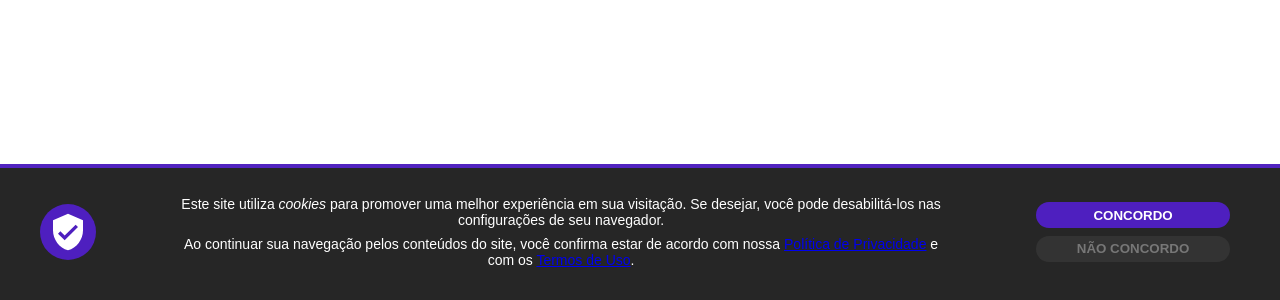
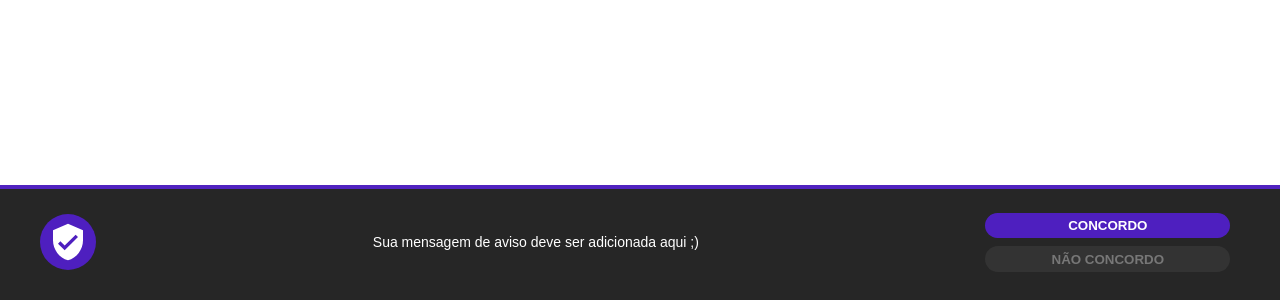
Before and after one commit to georgelab/cookie-dookie, a plain HTML site: page livetest/index.html in a window 1280 px wide. Shown: the part 500-800 px from the top of the page. Drawn offline with Linux system fonts and the light colour scheme.

Commit message:
production v1.0

```diff
--- a/livetest/index.html
+++ b/livetest/index.html
@@ -1,5 +1,5 @@
 <!DOCTYPE html>
-<html lang="en">
+<html lang="pt-BR">
 <head>
     <meta charset="UTF-8">
     <meta http-equiv="X-UA-Compatible" content="IE=edge">
@@ -10,25 +10,20 @@
 <body>
     <script src="../src/fnxck.js"></script>
     <script>
-        var fnxck = new fnxck('testing');
-        if ( fnxck.getCookie() === null ) {
-            //no controlcookie - show alert
-            var html =  '<div class="overlay"></div>' +
-                        '<div class="content">'+
-                            '<div class="sec">'+
-                                '<img src="../src/fnxck_shield.svg" width="32" height="32" alt="icone" title="icone" />'+
-                            '</div>'+
-                            '<div class="txt">' +
-                                '<p>Este site utiliza <em>cookies</em> para promover uma melhor experiência em sua visitação. Se desejar, você pode desabilitá-los nas configurações de seu navegador.</p>'+
-                                '<p>Ao continuar sua navegação pelos conteúdos do site, você confirma estar de acordo com nossa <a href="/politica-de-privacidade/" title="Leia nossa Política de Privacidade">Política de Privacidade</a> e com os <a href="/termos-de-uso/" title="Leia nossos Termos de Uso">Termos de Uso</a>.</p>'+
-                            '</div>' +
-                            '<div class="ctl">' +
-                                '<button class="agree" onclick="fnxck.setCookie(\'allowed\',365)">Concordo</button>'+
-                                '<button class="disagree" onclick="fnxck.setCookie(\'denied\',30)">Não concordo</button>'+
-                            '</div>' +
-                        '</div>';
-            fnxck.showWarn(html);
-        }
+        var fnxck = new fnxck({
+            //essential
+            cookiename: 'meu-site',
+            HTMLwarning: '<p>Sua mensagem de aviso deve ser adicionada aqui ;)</p>',
+
+            //not essential
+            expiry: '-1',
+            agree_label: 'Concordo',
+            agree_valid_days: 365,
+            disagree_label: 'Não concordo',
+            disagree_valid_days: 30,
+
+        });
+        if ( fnxck.getCookie() === null ) fnxck.showWarn();
     </script>
 </body>
 </html>
--- a/src/fnxck.css
+++ b/src/fnxck.css
@@ -19,7 +19,7 @@
     text-align: center;
     display: flex;
     align-items: center;
-    justify-content: center;
+    justify-content: space-between;
     font-family: sans-serif;
 }
 .fnxcksetup div.content .sec {
--- a/src/fnxck.js
+++ b/src/fnxck.js
@@ -1,6 +1,15 @@
-function fnxck (fnxcookiename='fnxck'+Math.random(), fnxcookieexpiry='-1'){
-    this.cookiename     = fnxcookiename;
-    this.expiry         = fnxcookieexpiry;
+function fnxck (c){
+
+    console.log(c);
+    this.cookiename     = (c.cookiename) ? c.cookiename : 'fnxck_'+Math.random(),
+    this.HTMLwarning    = (c.HTMLwarning) ? c.HTMLwarning : '<p>Este site utiliza cookies para promover uma melhor experiência em sua visitação. Se desejar, você pode desabilitá-los nas configurações de seu navegador.</p>',
+
+    this.expiry         = (c.expiry) ? c.expiry : '-1',
+    this.agree_label    = (c.agree_label) ? c.agree_label : 'Concordo',
+    this.agree_valid_days       = (c.agree_valid_days) ? c.agree_valid_days : 365,
+    this.disagree_label = (c.disagree_label) ? c.disagree_label : 'Concordo',
+    this.disagree_valid_days    = (c.disagree_valid_days) ? c.disagree_valid_days : 30,
+
     this.getCookie      = function() {
         var nameEQ = this.cookiename + "=";
         var ca = document.cookie.split(';');
@@ -34,11 +43,22 @@ function fnxck (fnxcookiename='fnxck'+Math.random(), fnxcookieexpiry='-1'){
         var expires = "; expires=-1";
         document.cookie = name + "=" + expires + "; path=/";
     },
-    this.showWarn       = function(html='') {
-        var basichtml = '<p>warn</p>';
-        var innerhtml = (html) ? '<div id="boxck_'+this.cookiename+'" class="fnxcksetup">'+html+'</div>' : '<div id="boxck_'+this.cookiename+'" class="fnxcksetup">'+basichtml+'</div>';
+    this.showWarn       = function() {
+        var scaffold =  '<div id="boxck_'+this.cookiename+'" class="fnxcksetup">'+
+                        '<div class="overlay"></div>'+
+                        '<div class="content">'+
+                        '<div class="sec">'+
+                        '<img src="../src/fnxck_shield.svg" width="32" height="32" alt="icone" title="icone" />'+
+                        '</div>'+
+                        '<div class="txt">' + this.HTMLwarning + '</div>' +
+                        '<div class="ctl">' +
+                        '<button class="agree" onclick="fnxck.setCookie(\'allowed\','+ this.agree_valid_days +')">'+this.agree_label+'</button>'+
+                        '<button class="disagree" onclick="fnxck.setCookie(\'denied\','+ this.disagree_valid_days +')">'+this.disagree_label+'</button>'+
+                        '</div>' +
+                        '</div>' +
+                        '</div>';
         var fnxdiv = document.createElement('div');
-        fnxdiv.innerHTML = innerhtml;
+        fnxdiv.innerHTML = scaffold;
         while (fnxdiv.children.length > 0) {
             document.body.appendChild(fnxdiv.children[0]);
         }
```
